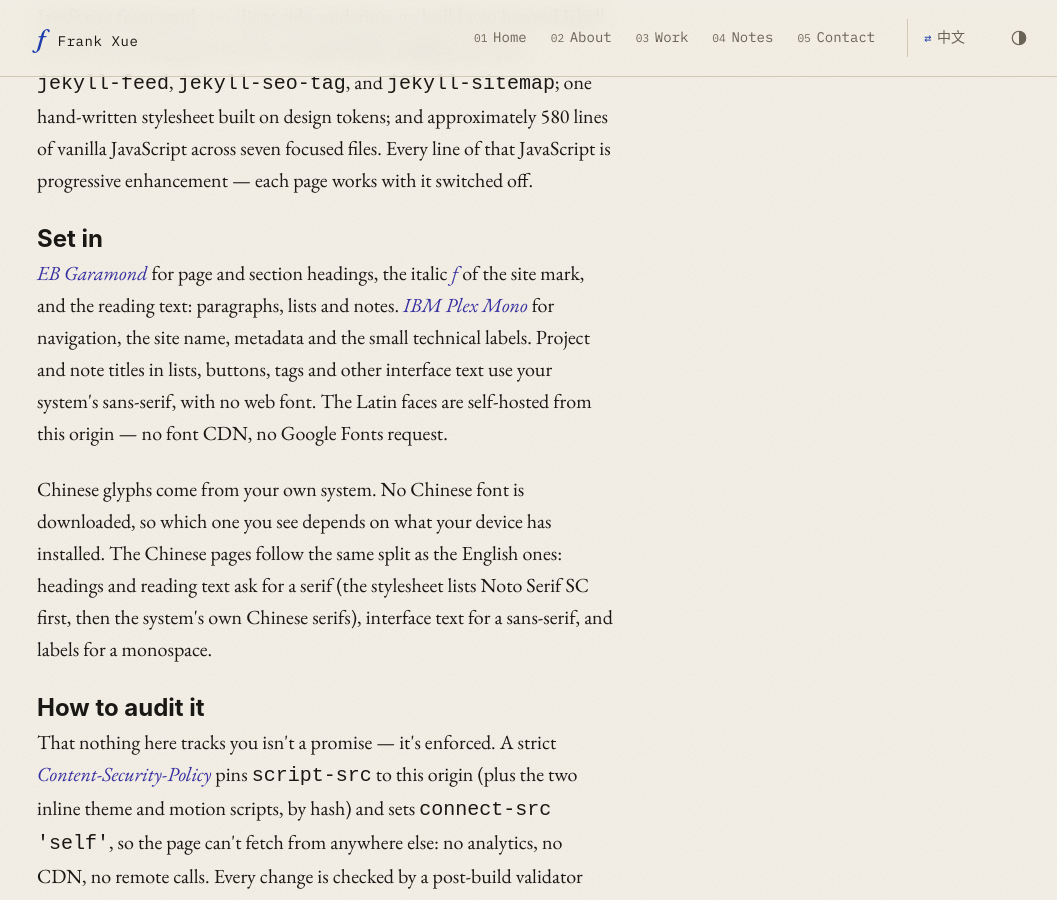
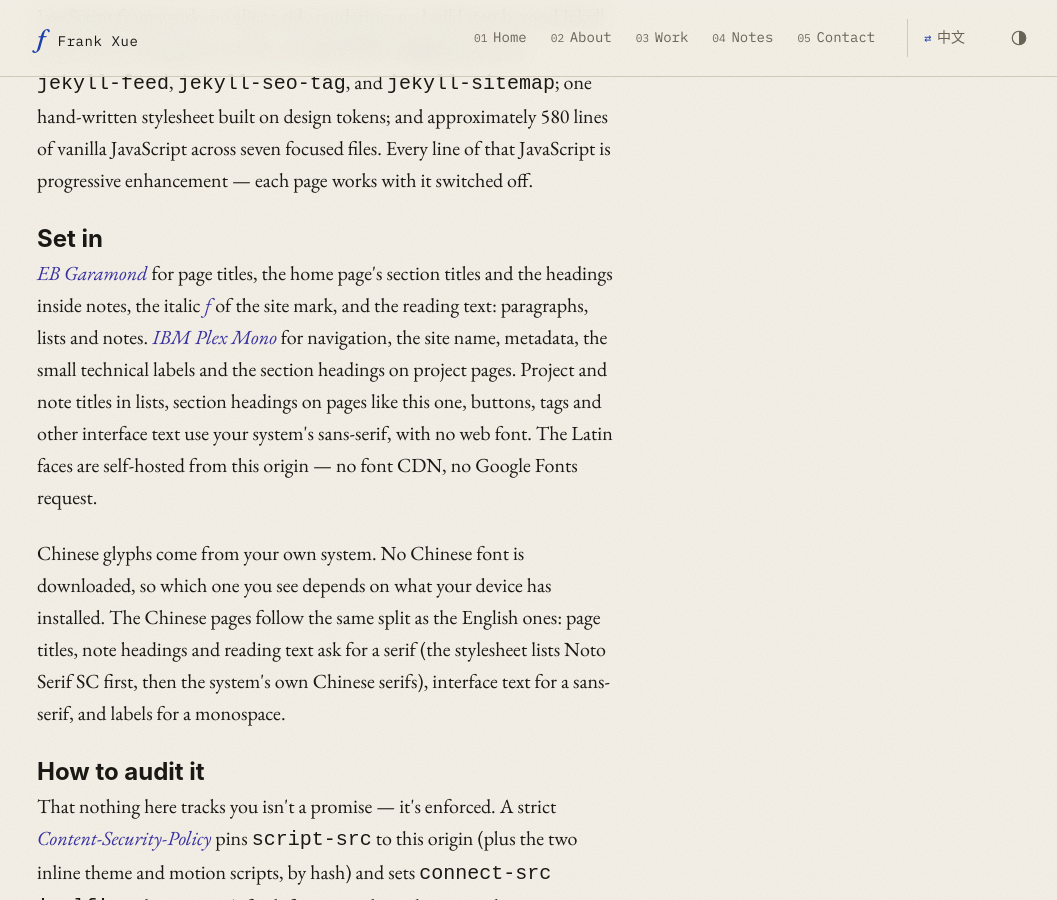
Before and after one commit to frankxue831/frankxue831.github.io, a Jekyll site: the page built from colophon.html, in a window 1280 px wide and 900 px high, scrolled down 515 px. Shown: the whole window, without its empty margins (101-1158 px from the left). Built offline with Jekyll 4.4.1, drawn with Linux system fonts in a browser that asks for light colours.

Commit message:
content(colophon): name the font each kind of heading actually renders in (EN/ZH)

```diff
--- a/colophon.html
+++ b/colophon.html
@@ -35,19 +35,20 @@ alternate: /zh/colophon/
 
         <h2>Set in</h2>
         <p>
-            <em>EB Garamond</em> for page and section headings, the italic
-            <em>f</em> of the site mark, and the reading text: paragraphs,
-            lists and notes. <em>IBM Plex Mono</em> for navigation, the site
-            name, metadata and the small technical labels. Project and note
-            titles in lists, buttons, tags and other interface text use your
-            system's sans-serif, with no web font. The Latin faces are
+            <em>EB Garamond</em> for page titles, the home page's section
+            titles and the headings inside notes, the italic <em>f</em> of the
+            site mark, and the reading text: paragraphs, lists and notes. <em>IBM Plex Mono</em> for navigation, the site
+            name, metadata, the small technical labels and the section headings
+            on project pages. Project and note
+            titles in lists, section headings on pages like this one, buttons,
+            tags and other interface text use your system's sans-serif, with no web font. The Latin faces are
             self-hosted from this origin — no font CDN, no Google Fonts request.
         </p>
         <p>
             Chinese glyphs come from your own system. No Chinese font is
             downloaded, so which one you see depends on what your device has
             installed. The Chinese pages follow the same split as the English
-            ones: headings and reading text ask for a serif (the stylesheet
+            ones: page titles, note headings and reading text ask for a serif (the stylesheet
             lists Noto Serif SC first, then the system's own Chinese serifs),
             interface text for a sans-serif, and labels for a monospace.
         </p>
--- a/scripts/validate_site.rb
+++ b/scripts/validate_site.rb
@@ -1590,8 +1590,8 @@ end
 rejected_content = {
   # 2026-10-28: neither the pre-#119 split ("sans for body") nor the
   # reverted #129 split (ZH reading text in sans, titles in serif) may return.
-  "colophon.html" => ["six small files", "~500 lines", "sans-serif for body", "for display type", "set in the system sans-serif instead"],
-  "zh/colophon.html" => ["六个小文件", "约 500 行", "标题字用", "中文回退到 Noto Serif SC 或", "正文用系统无衬线体", "则改用系统无衬线体"],
+  "colophon.html" => ["six small files", "~500 lines", "sans-serif for body", "for display type", "set in the system sans-serif instead", "page and section headings"],
+  "zh/colophon.html" => ["六个小文件", "约 500 行", "标题字用", "中文回退到 Noto Serif SC 或", "正文用系统无衬线体", "则改用系统无衬线体", "页面标题和章节标题"],
   "projects/gm-crypto-rs.html" => ["<code>1.9.0</code>, behind", "<code>hash</code> / <code>sign</code> /"],
   "zh/projects/gm-crypto-rs.html" => ["固定在 <code>1.9.0</code>", "<code>hash</code> / <code>sign</code> /"],
   "projects/repolens-rs.html" => ["Planned until"],
--- a/zh/colophon.html
+++ b/zh/colophon.html
@@ -30,10 +30,10 @@ alternate: /colophon/
 
         <h2>字体</h2>
         <p>
-            页面标题和章节标题、站标里的斜体 <em>f</em>，以及段落、列表和笔记这些正文，用 <em>EB Garamond</em>；导航、站名、元数据和小号技术标签用 <em>IBM Plex Mono</em>；列表里的项目和笔记标题、按钮、标签等界面文字用你系统里的无衬线体，不下载网络字体。拉丁字体都自托管在本站——不走字体 CDN，不向 Google Fonts 发请求。
+            页面大标题、首页的章节标题和笔记里的小标题、站标里的斜体 <em>f</em>，以及段落、列表和笔记这些正文，用 <em>EB Garamond</em>；导航、站名、元数据、小号技术标签和项目页的章节标题用 <em>IBM Plex Mono</em>；列表里的项目和笔记标题、本页这类页面的章节标题、按钮、标签等界面文字用你系统里的无衬线体，不下载网络字体。拉丁字体都自托管在本站——不走字体 CDN，不向 Google Fonts 发请求。
         </p>
         <p>
-            中文字形由你自己的系统提供。本站不下载任何中文字体，所以具体显示哪一款，取决于你的设备装了什么。中文页面和英文页面的分工一样：标题和正文用衬线体（样式表里排第一的是 Noto Serif SC，没有的话就用系统自带的中文衬线体），界面文字用无衬线体，标签用等宽字体。
+            中文字形由你自己的系统提供。本站不下载任何中文字体，所以具体显示哪一款，取决于你的设备装了什么。中文页面和英文页面的分工一样：页面大标题、笔记里的小标题和正文用衬线体（样式表里排第一的是 Noto Serif SC，没有的话就用系统自带的中文衬线体），界面文字用无衬线体，标签用等宽字体。
         </p>
 
         <h2>如何核对</h2>
```
